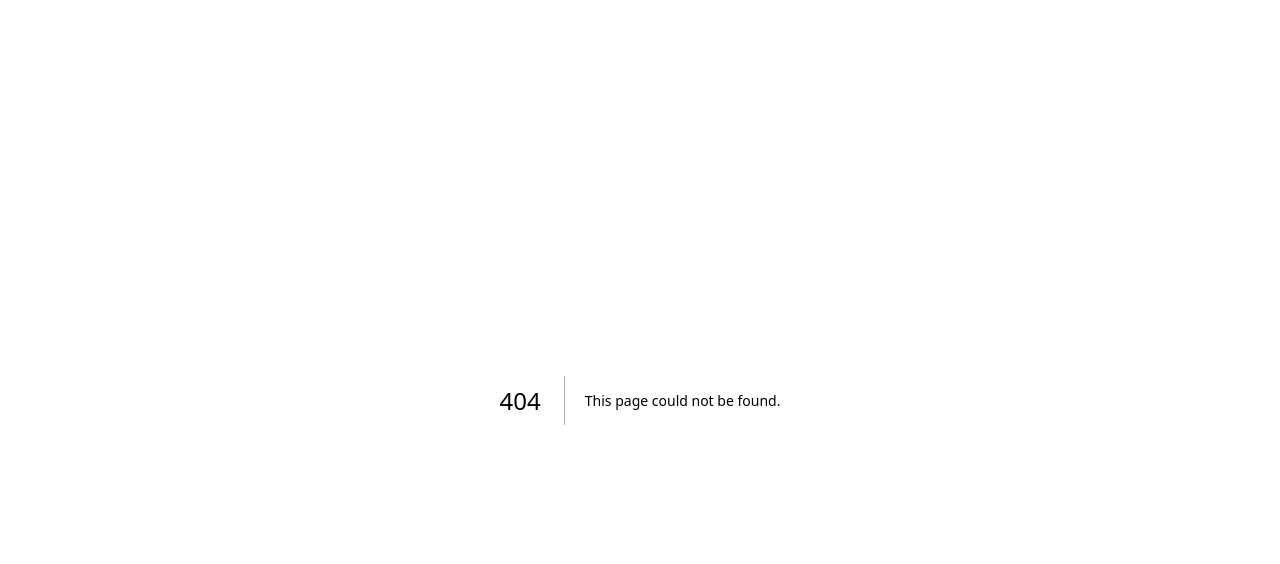
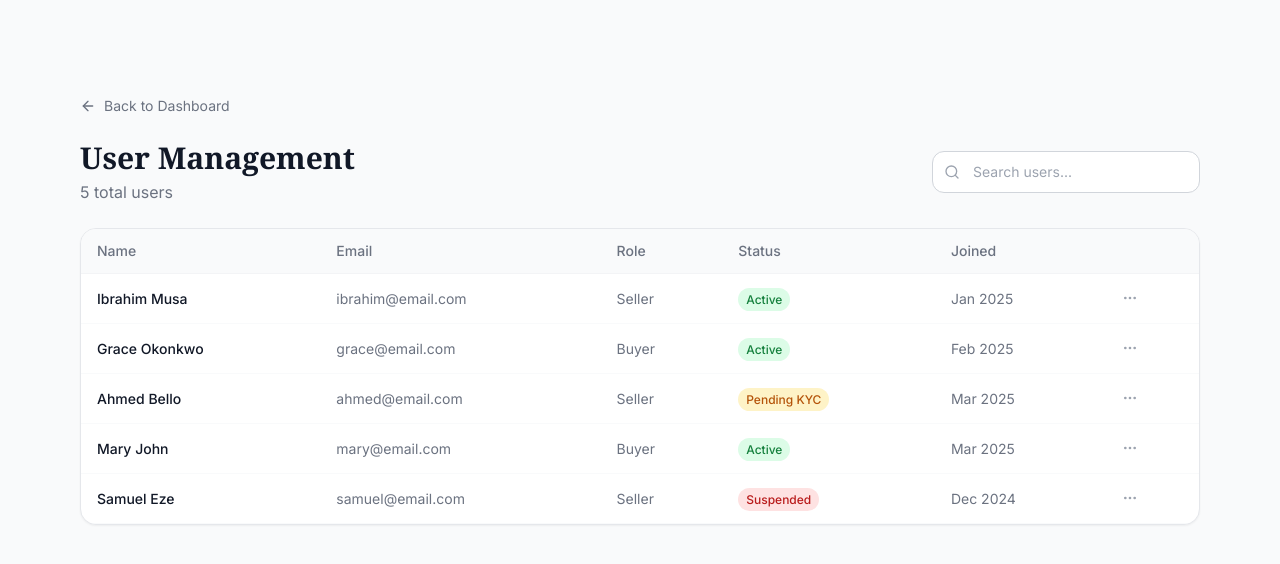
Before and after one commit to marvelmikel5625-hub/Farmbridge, a Next.js app: page /admin/users in a window 1280 px wide. Before the commit this address had no page. Shown: the top 564 px of the page. Built offline with nearby package versions, Linux system fonts and the light colour scheme; a web font is replaced by a local one.

Commit message:
Implement user management page with user list

```diff
--- /dev/null
+++ b/app/admin/users/page.tsx
@@ -0,0 +1,70 @@
+import Link from 'next/link';
+import { ArrowLeft, Search, MoreHorizontal } from 'lucide-react';
+
+const users = [
+  { name: 'Ibrahim Musa', email: 'ibrahim@email.com', role: 'Seller', status: 'Active', joined: 'Jan 2025' },
+  { name: 'Grace Okonkwo', email: 'grace@email.com', role: 'Buyer', status: 'Active', joined: 'Feb 2025' },
+  { name: 'Ahmed Bello', email: 'ahmed@email.com', role: 'Seller', status: 'Pending KYC', joined: 'Mar 2025' },
+  { name: 'Mary John', email: 'mary@email.com', role: 'Buyer', status: 'Active', joined: 'Mar 2025' },
+  { name: 'Samuel Eze', email: 'samuel@email.com', role: 'Seller', status: 'Suspended', joined: 'Dec 2024' },
+];
+
+export default function UsersPage() {
+  return (
+    <div className="min-h-screen bg-gray-50 pt-24 pb-16">
+      <div className="max-w-6xl mx-auto px-4">
+
+        <Link href="/admin" className="flex items-center gap-2 text-sm text-gray-500 hover:text-gray-700 mb-6">
+          <ArrowLeft className="w-4 h-4" /> Back to Dashboard
+        </Link>
+
+        <div className="flex items-center justify-between mb-6">
+          <div>
+            <h1 className="text-3xl font-serif font-bold text-gray-900">User Management</h1>
+            <p className="text-gray-500 mt-1">{users.length} total users</p>
+          </div>
+          <div className="relative">
+            <Search className="absolute left-3 top-1/2 -translate-y-1/2 w-4 h-4 text-gray-400" />
+            <input className="pl-10 pr-4 py-2.5 rounded-xl border border-gray-300 text-sm focus:ring-2 focus:ring-green-600/20 outline-none" placeholder="Search users..." />
+          </div>
+        </div>
+
+        <div className="bg-white rounded-2xl shadow-sm border border-gray-200 overflow-hidden">
+          <table className="w-full text-sm">
+            <thead>
+              <tr className="border-b border-gray-100 bg-gray-50">
+                <th className="text-left py-3 px-4 text-gray-500 font-medium">Name</th>
+                <th className="text-left py-3 px-4 text-gray-500 font-medium">Email</th>
+                <th className="text-left py-3 px-4 text-gray-500 font-medium">Role</th>
+                <th className="text-left py-3 px-4 text-gray-500 font-medium">Status</th>
+                <th className="text-left py-3 px-4 text-gray-500 font-medium">Joined</th>
+                <th className="text-left py-3 px-4 text-gray-500 font-medium"></th>
+              </tr>
+            </thead>
+            <tbody>
+              {users.map((user) => (
+                <tr key={user.email} className="border-b border-gray-50 hover:bg-gray-50">
+                  <td className="py-3 px-4 font-medium text-gray-900">{user.name}</td>
+                  <td className="py-3 px-4 text-gray-500">{user.email}</td>
+                  <td className="py-3 px-4 text-gray-500">{user.role}</td>
+                  <td className="py-3 px-4">
+                    <span className={`text-xs px-2 py-1 rounded-full font-medium ${
+                      user.status === 'Active' ? 'bg-green-100 text-green-700' :
+                      user.status === 'Pending KYC' ? 'bg-amber-100 text-amber-700' :
+                      'bg-red-100 text-red-700'
+                    }`}>{user.status}</span>
+                  </td>
+                  <td className="py-3 px-4 text-gray-500">{user.joined}</td>
+                  <td className="py-3 px-4">
+                    <button className="p-1 hover:bg-gray-200 rounded-lg"><MoreHorizontal className="w-4 h-4 text-gray-400" /></button>
+                  </td>
+                </tr>
+              ))}
+            </tbody>
+          </table>
+        </div>
+
+      </div>
+    </div>
+  );
+}
```
